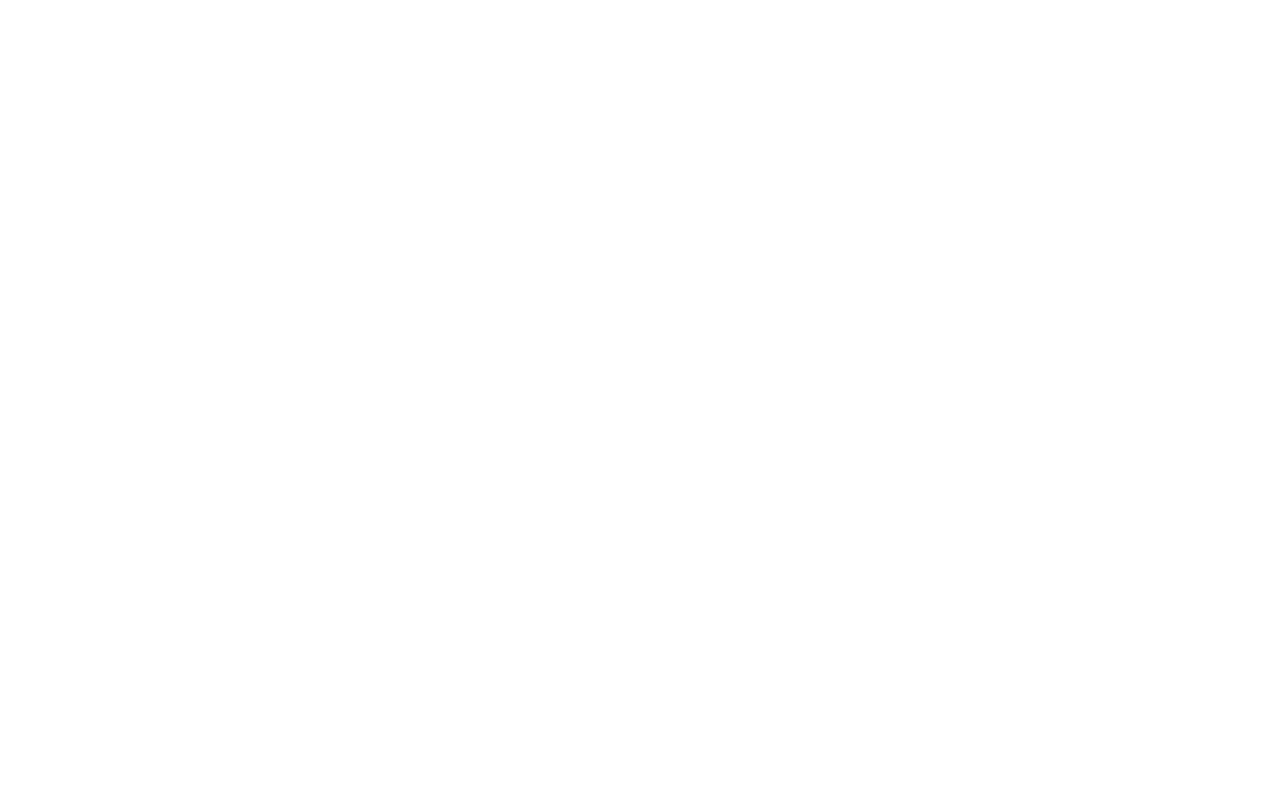
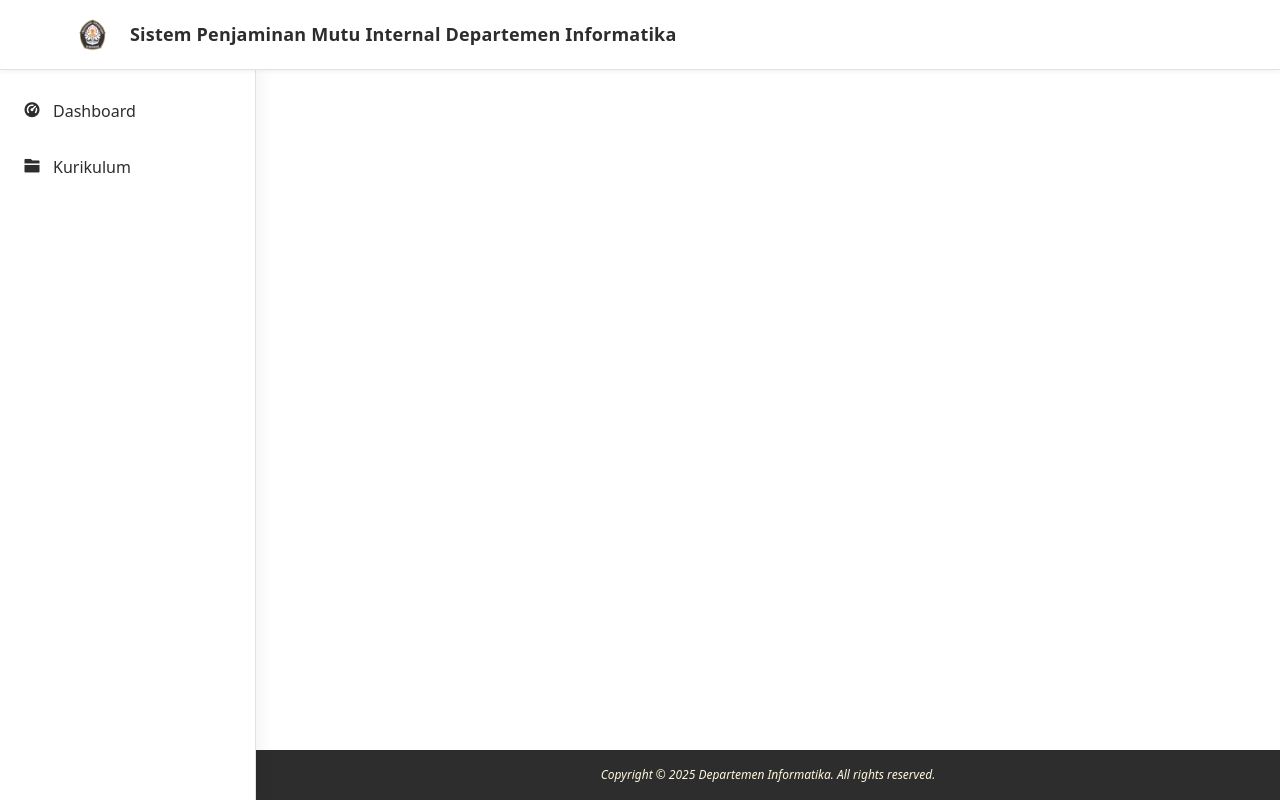
Before and after one commit to kilrighthere/SPMI-IF-FRONTEND, a Vue app: page /Detail-Kurikulum in a window 1280 px wide. Before the commit this address had no page. Built offline with nearby package versions, Linux system fonts and the light colour scheme.

Commit message:
pages detail kurikulum

```diff
--- a/src/components/Sidebar.vue
+++ b/src/components/Sidebar.vue
@@ -73,8 +73,7 @@
   order: 1;
 }
 
-.sidebar .menu {
-  margin-top: 70px; /* Match headline height */
+.sidebar .menu {/* Match headline height */
   padding: 15px 0;
   display: flex;
   flex-direction: column;
@@ -109,4 +108,5 @@
 .menu-sidebar i {
   font-size: 18px;
 }
+
 </style>
--- a/src/router/index.js
+++ b/src/router/index.js
@@ -2,6 +2,7 @@
 import Login from '@/views/Login.vue'
 import Dashboard from '@/views/Dashboard.vue'
 import Kurikulum from '@/views/Kurikulum/Kurikulum.vue'
+import DetailKur from '@/views/Kurikulum/DetailKur.vue'
 
 // import HomeView from '../views/HomeView.vue'
 
@@ -10,6 +11,7 @@
   { path: '/login', component: Login, meta: { title: 'Login - Sistem Informasi' } },
   { path: '/dashboard', component: Dashboard, meta: { title: 'Dashboard - Sistem Informasi' } },
   { path: '/kurikulum', component: Kurikulum, meta: { title: 'Kurikulum - Sistem Informasi' } },
+  { path: '/Detail-Kurikulum', component: DetailKur, meta: {title: 'Detail Kurikulum - Sistem Informasi'}},
 
 ]
 
--- /dev/null
+++ b/src/views/Kurikulum/DetailKur.vue
@@ -0,0 +1,42 @@
+<script setup>
+// import { useRouter } from 'vue-router'
+import Footer from '@/components/Footer.vue'
+import Header from '@/components/Header.vue'
+import Sidebar from '@/components/Sidebar.vue'
+</script>
+
+<template>
+    <div class="app-layout">
+        <Sidebar/>
+        <div class="main-content">
+            <Header/>
+            <div class="container dashboard">
+
+            </div>
+            <Footer/>
+        </div>
+    </div>
+</template>
+
+<style>
+.app-layout {
+    display: flex;
+    min-height: 100vh;
+}
+
+.main-content {
+    flex: 1;
+    margin-left: 256px; /* Same as sidebar width */
+    margin-top: 0; /* No need for margin-top as we have padding-top in .dashboard */
+    display: flex;
+    flex-direction: column;
+}
+
+.dashboard {
+    flex: 1; /* Take up available space */
+    padding-top: 90px; /* Adjusted for new header height */
+    padding-left: 30px;
+    padding-right: 30px;
+    padding-bottom: 50px; /* Add bottom padding for footer space */
+}
+</style>
--- a/src/views/Kurikulum/Kurikulum.vue
+++ b/src/views/Kurikulum/Kurikulum.vue
@@ -70,7 +70,7 @@
                   <td>nasi oadang</td>
                   <td>nasi oadang</td>
                   <td class="opsi-btn">
-                    <RouterLink to="">
+                    <RouterLink to="/DetailKur">
                       <button id="detail-kr" type="button" class="btn btn-success" @submit="addKur">Detail</button>
                     </RouterLink>
                     <button id="edit-kr" type="button" class="btn btn-warning" @submit="addKur">Ubah</button>
```
